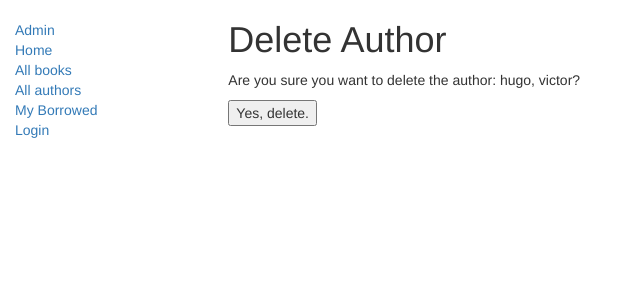
After one commit to kokabimohamad/locallibrary, a Django app: page /catalog/author/1/delete/ in a window 1280 px wide. The commit adds this page. Shown: the top 300 px of the page, without its empty margins (0-640 px from the left). Run offline with Django 3.2, Linux system fonts and the light colour scheme; data comes from the database, SQL or seed files in the repository; both versions use the stored data as it was after the commit; some libraries are stand-ins or nearby versions.

Commit message:
final_project

```diff
--- a/catalog/models.py
+++ b/catalog/models.py
@@ -2,6 +2,7 @@ from django.db import models
 from django.urls import reverse #Used to generate URLs by reversing the URL patterns
 import uuid # Required for unique book instances
 from django.contrib.auth.models import User
+from datetime import date
 
 
 
@@ -79,8 +80,15 @@ class BookInstance(models.Model):
     status = models.CharField(max_length=1, choices=LOAN_STATUS, blank=True, default='m', help_text='Book availability')
     borrower = models.ForeignKey(User, on_delete=models.SET_NULL, null=True, blank=True)
 
+
     class Meta:
         ordering = ["due_back"]
+
+    @property
+    def is_overdue(self):
+        if self.due_back and date.today() > self.due_back:
+            return True
+        return False
 
 
     def __str__(self):
@@ -104,7 +112,7 @@ class Author(models.Model):
         """
         Returns the url to access a particular author instance.
         """
-        return reverse('catalog/author-detail', args=[str(self.id)])
+        return reverse('catalog/author_detail', args=[str(self.id)])
 
 
     def __str__(self):
--- a/catalog/urls.py
+++ b/catalog/urls.py
@@ -13,7 +13,12 @@ urlpatterns = [
     url(r'^books/$', views.BookListView.as_view(), name='books'),
     url(r'^book/(?P<pk>\d+)$', views.BookDetailView.as_view(), name='book-detail'),
     url(r'^authors/$' , views.AuthorListView.as_view(), name='authors'),
+    url(r'^author/(?P<pk>\d+)$', views.AuthorDetailView.as_view(), name='author_detail'),
     url(r'^mybooks/$', views.LoanedBooksByUserListView.as_view(), name='my-borrowed'),
+    url(r'^book/(?P<pk>[-\w]+)/renew/$', views.renew_book_librarian, name='renew-book-librarian'),
     # url(r'^accounts/login', views.login.as_view(), name='login'),
+    url(r'^author/create/$', views.AuthorCreate.as_view(), name='author_create'),
+    url(r'^author/(?P<pk>\d+)/update/$', views.AuthorUpdate.as_view(), name='author_update'),
+    url(r'^author/(?P<pk>\d+)/delete/$', views.AuthorDelete.as_view(), name='author_delete'),
 
 ]
--- a/catalog/views.py
+++ b/catalog/views.py
@@ -3,6 +3,20 @@ from django.views import generic
 from .import models
 from django.http import HttpResponse
 from django.contrib.auth.mixins import LoginRequiredMixin
+
+from django.contrib.auth.decorators import permission_required
+
+from django.shortcuts import get_object_or_404
+from django.http import HttpResponseRedirect
+# from django.core.urlresolvers import reverse
+from django.shortcuts import render,get_object_or_404,reverse
+import datetime
+
+from .forms import RenewBookForm
+
+from django.views.generic.edit import CreateView, UpdateView, DeleteView
+from django.urls import reverse_lazy
+from .models import Author
 
 
 # Returns a dictionary representing the template context. The keyword arguments provided will make up the returned context.
@@ -29,6 +43,10 @@ class BookDetailView(generic.DetailView):
 class AuthorListView(generic.ListView):
     model=models.Author
     template_name='catalog/author_list.html'
+
+class AuthorDetailView(generic.DetailView):
+    model=models.Author
+    template_name='catalog/author_detail.html'
 # class loginview(generic.DetailView):
 
 class LoanedBooksByUserListView(LoginRequiredMixin,generic.ListView):
@@ -40,10 +58,54 @@ class LoanedBooksByUserListView(LoginRequiredMixin,generic.ListView):
     paginate_by = 10
 
     def get_queryset(self):
-        return BookInstance.objects.filter(borrower=self.request.user).filter(status__exact='o').order_by('due_back')
+        return models.BookInstance.objects.filter(borrower=self.request.user).filter(status__exact='o').order_by('due_back')
+
+# @permission_required('catalog.can_mark_returned')
+def renew_book_librarian(request, pk):
+    """
+    View function for renewing a specific BookInstance by librarian
+    """
+    book_inst=get_object_or_404(models.BookInstance, pk = pk)
+
+    # If this is a POST request then process the Form data
+    if request.method == 'POST':
+
+        # Create a form instance and populate it with data from the request (binding):
+        form = RenewBookForm(request.POST)
+
+        # Check if the form is valid:
+        if form.is_valid():
+            # process the data in form.cleaned_data as required (here we just write it to the model due_back field)
+            book_inst.due_back = form.cleaned_data['renewal_date']
+            book_inst.save()
+
+            # redirect to a new URL:
+            return HttpResponseRedirect(reverse('catalog:my-borrowed') )
+
+    # If this is a GET (or any other method) create the default form.
+    else:
+        proposed_renewal_date = datetime.date.today() + datetime.timedelta(weeks=3)
+        form = RenewBookForm(initial={'renewal_date': proposed_renewal_date,})
+
+    return render(request, 'catalog/book_renew_librarian.html', {'form': form, 'bookinst':book_inst})
 
 
 
+
+
+
+class AuthorCreate(LoginRequiredMixin,generic.CreateView):
+    model = models.Author
+    fields = '__all__'
+    initial={'date_of_death':'05/01/2018',}
+
+class AuthorUpdate(generic.UpdateView):
+    model = models.Author
+    fields = ['first_name','last_name','date_of_birth','date_of_death']
+
+class AuthorDelete(generic.DeleteView):
+    model = models.Author
+    success_url = reverse_lazy('catalog:authors')
 
 
 
--- /dev/null
+++ b/templates/catalog/author_confirm_delete.html
@@ -0,0 +1,14 @@
+{% extends "catalog/base_generic.html" %}
+
+{% block content %}
+
+<h1>Delete Author</h1>
+
+<p>Are you sure you want to delete the author: {{ author }}?</p>
+
+<form action="" method="POST">
+  {% csrf_token %}
+  <input type="submit" action="" value="Yes, delete." />
+</form>
+
+{% endblock %}
--- a/templates/catalog/author_list.html
+++ b/templates/catalog/author_list.html
@@ -3,10 +3,12 @@
 {% block content %}
 
   {% for author in author_list%}
-    <h1>Author: {{author.last_name}}</h1>
+    <h1><a href="{% url 'catalog:author_detail' author.id %}">Author: {{author.last_name}}</a></h1>
     <p>Authors first name:{{author.first_name}}</p>
     <p>date of birth: {{author.date_of_birth}}</p>
     <p>date of death: {{author.date_of_death}}</p>
+    <p>id: {{author.id}}</p>
+
     <hr>
 
 
--- a/templates/catalog/base_generic.html
+++ b/templates/catalog/base_generic.html
@@ -27,6 +27,7 @@
           <li><a href="{% url 'catalog:index' %}">Home</a></li>
           <li><a href="{% url 'catalog:books' %}">All books</a></li>
           <li><a href="{% url 'catalog:authors' %}">All authors</a></li>
+          <li><a href="{% url 'catalog:my-borrowed' %}">My Borrowed</a></li>
           {% if user.is_authenticated %}
             <li>User: {{ user.get_username }}</li>
             <li><a href="{% url 'logout'%}?next={{request.path}}">Logout</a></li>
--- a/templates/catalog/book_detail.html
+++ b/templates/catalog/book_detail.html
@@ -4,7 +4,7 @@
 {% block content %}
   <h1>Title: {{ book.title }}</h1>
 
-  <p><strong>Author:</strong> <a href="">{{ book.author }}</a></p> <!-- author detail link not yet defined -->
+  <p><strong>Author:</strong> <a href="{% url 'catalog:author_detail' book.author.id %}">{{ book.author }}</a></p> <!-- author detail link not yet defined -->
   <p><strong>Summary:</strong> {{ book.summary }}</p>
   <p><strong>ISBN:</strong> {{ book.isbn }}</p>
   <p><strong>Language:</strong> {{ book.language }}</p>
--- a/templates/catalog/bookinstance_list_borrowed_user.html
+++ b/templates/catalog/bookinstance_list_borrowed_user.html
@@ -8,7 +8,10 @@
 
       {% for bookinst in bookinstance_list %}
       <li class="{% if bookinst.is_overdue %}text-danger{% endif %}">
-        <a href="{% url 'book-detail' bookinst.book.pk %}">{{bookinst.book.title}}</a> ({{ bookinst.due_back }})
+        <a href="{{ bookinst.book.get_absolute_url }}">{{bookinst.book.title}}</a> ({{ bookinst.due_back }})
+        <!-- "{{ bookinst.book.get_absolute_url }}" -->
+        <!-- "{% url 'catalog:book-detail' bookinst.book.pk %}" -->
+        <!-- both are true -->
       </li>
       {% endfor %}
     </ul>
```
Also changed, not shown: catalog/forms.py (added, +22 -0 lines), templates/catalog/author_detail.html (added, +7 -0 lines), templates/catalog/author_form.html (added, +13 -0 lines), templates/catalog/book_renew_librarian.html (added, +17 -0 lines), templates/catalog/forms.py (added, +22 -0 lines), catalog/migrations/0002_bookinstance_borrower.py (added), db.sqlite3.
